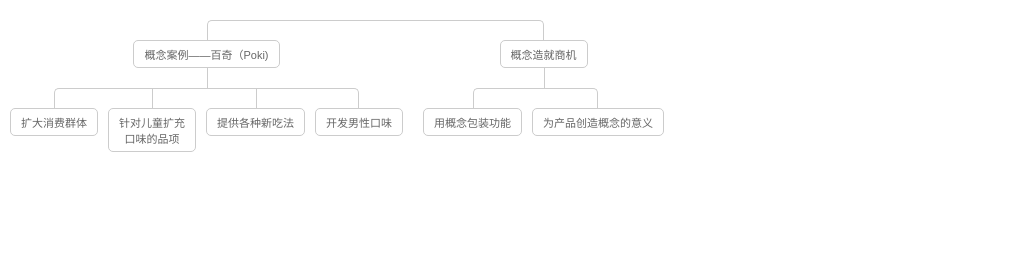
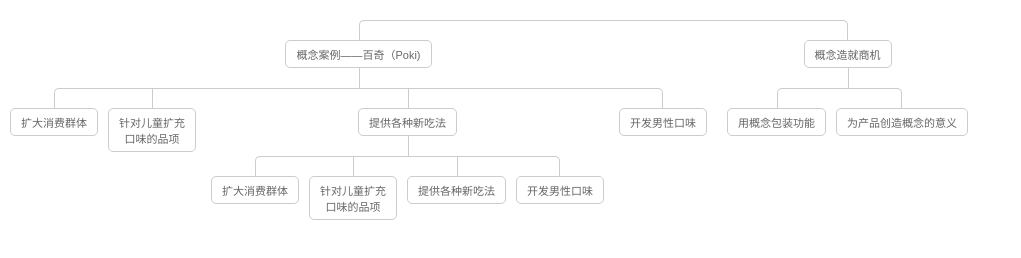
Before and after one commit to nalinali/TaguageTutorial, a plain HTML site: page index.html in a window 1280 px wide. Shown: the whole page, without its empty margins (0-1021 px from the left). Drawn offline with Linux system fonts and the light colour scheme.

Commit message:
tree children

```diff
--- a/index.html
+++ b/index.html
@@ -112,6 +112,16 @@
 						<li><a href="#">针对儿童扩充<br>口味的品项</a>
 						</li>
 						<li><a href="#">提供各种新吃法</a>
+							<ul>
+								<li><a href="#">扩大消费群体</a>
+								</li>
+								<li><a href="#">针对儿童扩充<br>口味的品项</a>
+								</li>
+								<li><a href="#">提供各种新吃法</a>
+								</li>
+								<li><a href="#">开发男性口味</a>
+								</li>
+							</ul>
 						</li>
 						<li><a href="#">开发男性口味</a>
 						</li>
```
